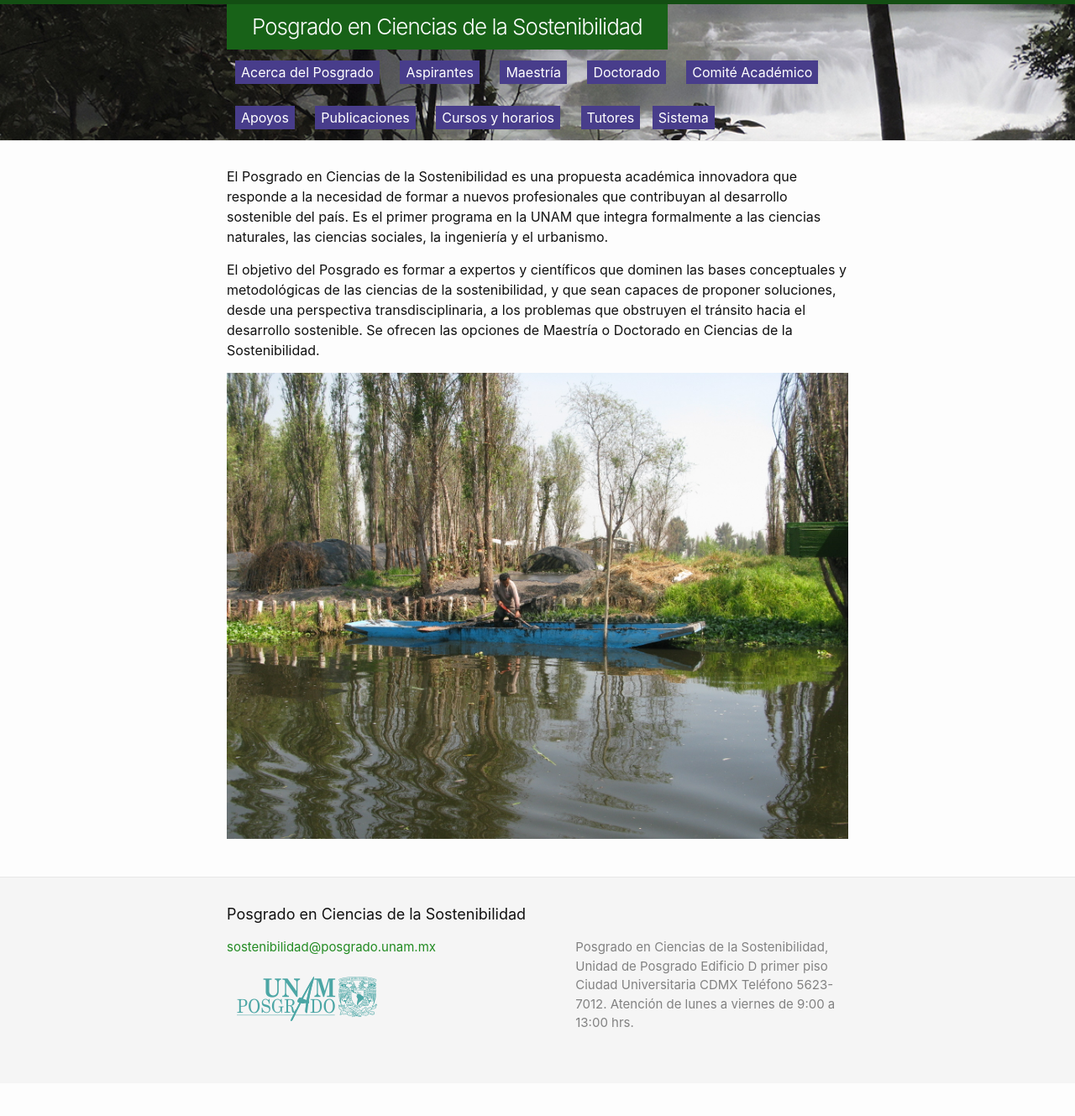
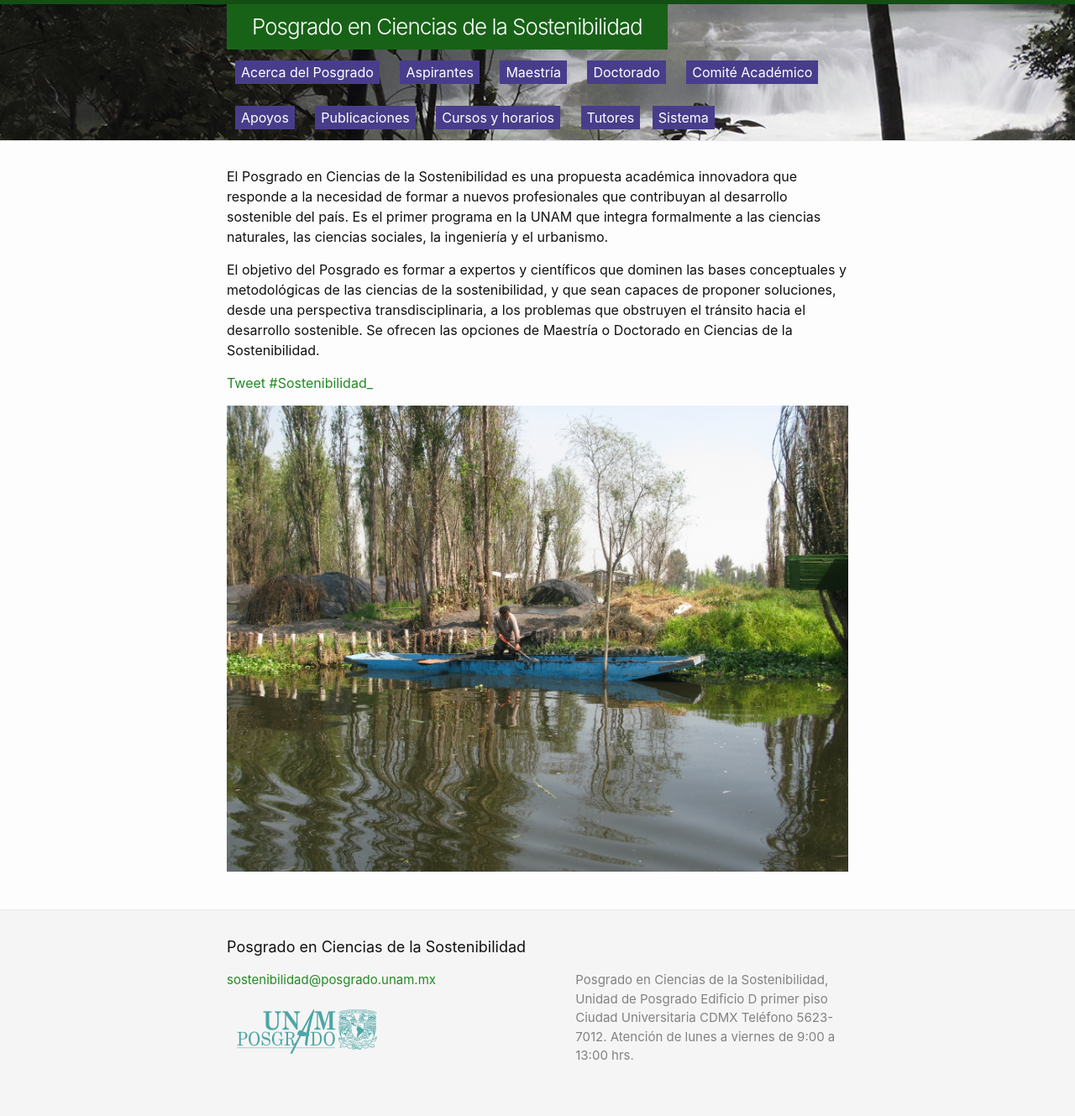
Before and after one commit to pcs-unam/pcs-unam.github.io, a Jekyll site: the page built from index.md, in a window 1280 px wide. Shown: the whole page at 84% size. Built offline with Jekyll 4.4.1, drawn with Linux system fonts in a browser that asks for light colours; comment, search, counter and statistics services are not loaded; before the commit the page ends 1290 px from its top, so only the background shows below that.

Commit message:
Update index.md

```diff
--- a/index.md
+++ b/index.md
@@ -22,4 +22,7 @@
 Maestría o Doctorado en Ciencias de la Sostenibilidad.
 
 
+<a href="https://twitter.com/intent/tweet?button_hashtag=Sostenibilidad_&ref_src=twsrc%5Etfw" class="twitter-hashtag-button" data-show-count="false">Tweet #Sostenibilidad_</a><script async src="https://platform.twitter.com/widgets.js" charset="utf-8"></script>
+
+
 ![sistema de siembra en Xochimilco](/assets/xochi_sistema_sembrado.jpg)
```
